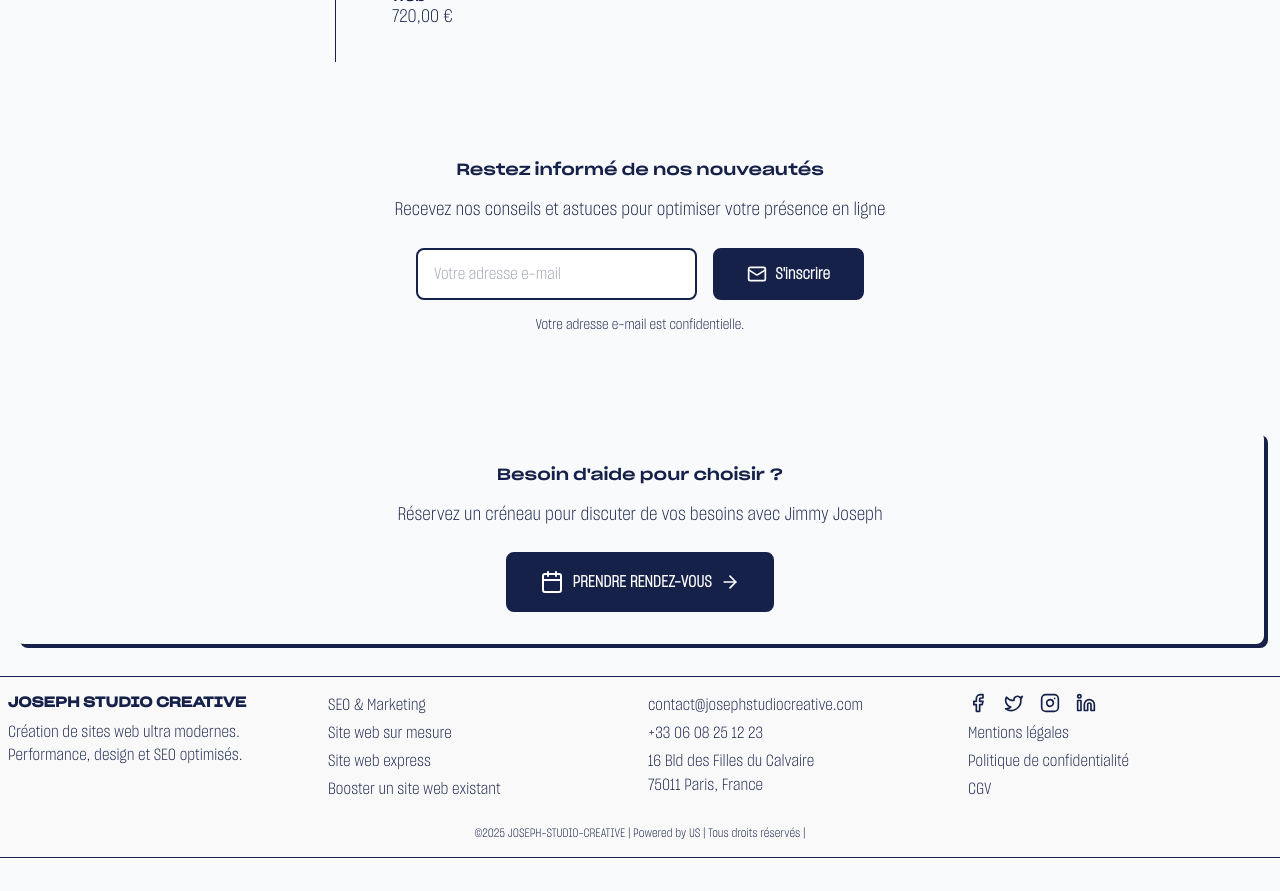
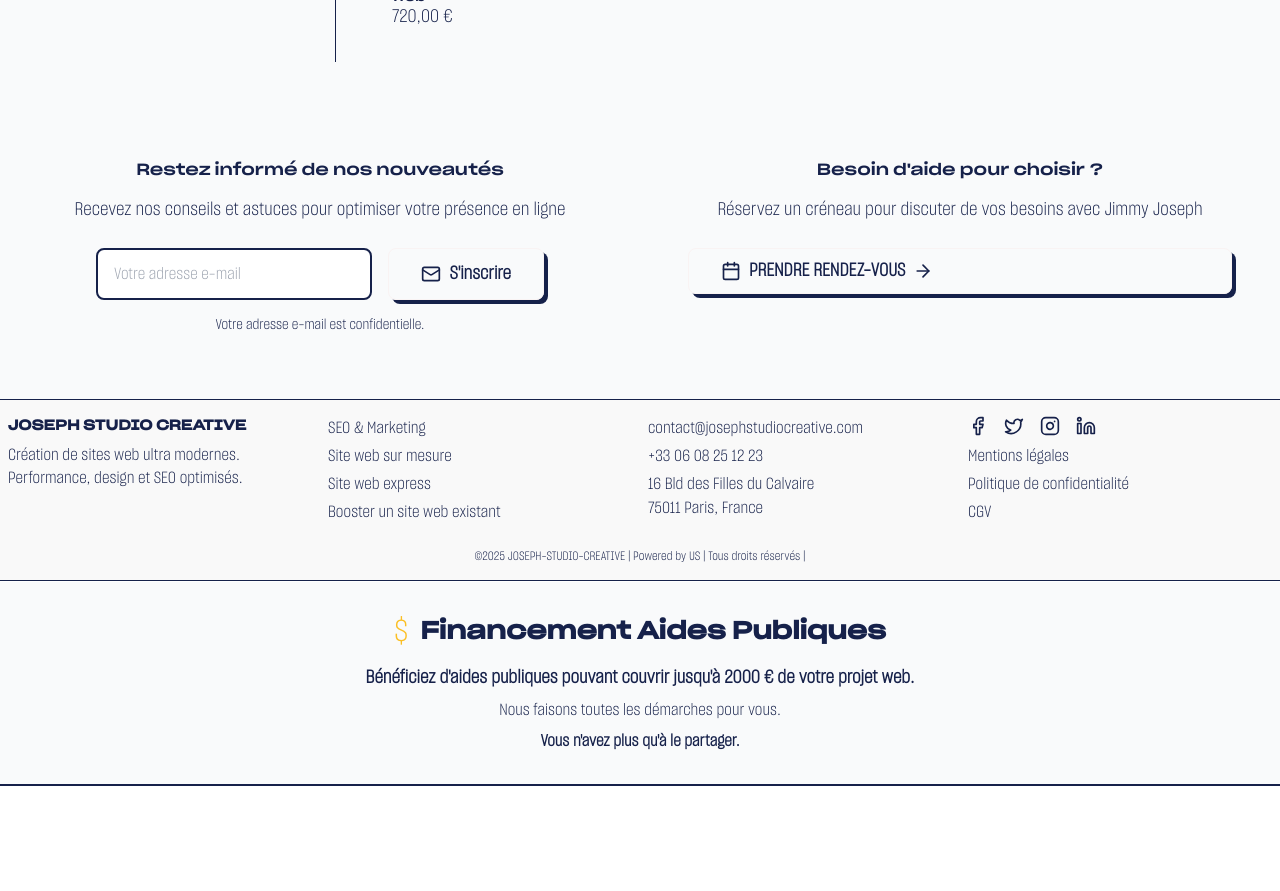
Before and after one commit to jimeye/joseph-studio-creative, a Next.js app: page /pricelist in a window 1280 px wide. Shown: the part 2460-3351 px from the top of the page. After the commit the page ends 3246 px from the top, so only its background shows below. Built offline with nearby package versions, Linux system fonts and the light colour scheme.

Commit message:
✨ Pricelist : sections côte à côte, boutons style hero, icônes agrandies Acuity/Google

```diff
--- a/app/pricelist/page.js
+++ b/app/pricelist/page.js
@@ -436,8 +436,10 @@ export default function Pricelist() {
           </div>
         </div>
 
+        {/* Newsletter et Contact côte à côte */}
+        <div className="mt-16 grid grid-cols-1 lg:grid-cols-2 gap-8">
           {/* Newsletter */}
-        <div className="mt-16 rounded-lg p-8">
+          <div className="rounded-lg p-8">
             <div className="text-center max-w-2xl mx-auto">
               <h2 className="mb-4" style={{ color: '#16214a' }}>
                 Restez informé de nos nouveautés
@@ -457,10 +459,26 @@ export default function Pricelist() {
                 />
                 <button
                   type="submit"
-                className="bg-[#16214a] text-white font-bold py-3 px-8 border-2 transition-all duration-300 hover:bg-[#F20000] hover:border-[#F20000] rounded-lg"
-                style={{ borderColor: '#16214a' }}
+                  className="text-lg flex items-center gap-2 font-bold py-2 px-8 border transition-all duration-300 rounded-lg"
+                  style={{
+                    boxShadow: '4px 4px 0px #16214a',
+                    color: '#16214a',
+                    borderColor: '#f9f3f3',
+                    backgroundColor: 'transparent',
+                    transition: 'all 0.3s ease'
+                  }}
+                  onMouseEnter={(e) => {
+                    e.target.style.backgroundColor = '#f9fafb';
+                    e.target.style.color = '#16214a';
+                    e.target.style.borderColor = '#f9fafb';
+                  }}
+                  onMouseLeave={(e) => {
+                    e.target.style.backgroundColor = '#16214a';
+                    e.target.style.color = '#f9f7f2';
+                    e.target.style.borderColor = '#f9f3f3';
+                  }}
                 >
-                <Mail size={20} className="inline mr-2" />
+                  <Mail size={20} />
                   S'inscrire
                 </button>
               </form>
@@ -471,7 +489,7 @@ export default function Pricelist() {
           </div>
 
           {/* Section contact */}
-        <div className="mt-16 rounded-lg p-8" style={{ boxShadow: '4px 4px 0px #16214a' }}>
+          <div className="rounded-lg p-8">
             <div className="text-center max-w-2xl mx-auto">
               <h2 className="mb-4" style={{ color: '#16214a' }}>
                 Besoin d'aide pour choisir ?
@@ -483,10 +501,26 @@ export default function Pricelist() {
                 href="https://acuityscheduling.com/schedule.php?owner=YOUR_ACUITY_ID"
                 target="_blank"
                 rel="noopener noreferrer"
-              className="inline-flex items-center gap-2 bg-[#16214a] text-white font-bold py-4 px-8 border-2 transition-all duration-300 hover:bg-[#F20000] hover:border-[#F20000] rounded-lg"
-              style={{ borderColor: '#16214a' }}
+                className="text-lg flex items-center gap-2 font-bold py-2 px-8 border transition-all duration-300 rounded-lg"
+                style={{
+                  boxShadow: '4px 4px 0px #16214a',
+                  color: '#16214a',
+                  borderColor: '#f9f3f3',
+                  backgroundColor: 'transparent',
+                  transition: 'all 0.3s ease'
+                }}
+                onMouseEnter={(e) => {
+                  e.target.style.backgroundColor = '#f9fafb';
+                  e.target.style.color = '#16214a';
+                  e.target.style.borderColor = '#f9fafb';
+                }}
+                onMouseLeave={(e) => {
+                  e.target.style.backgroundColor = '#16214a';
+                  e.target.style.color = '#f9f7f2';
+                  e.target.style.borderColor = '#f9f3f3';
+                }}
               >
-              <Calendar size={24} />
+                <Calendar size={20} />
                 PRENDRE RENDEZ-VOUS
                 <ArrowRight size={20} />
               </a>
@@ -494,5 +528,6 @@ export default function Pricelist() {
           </div>
         </div>
       </div>
+    </div>
   )
 }
--- a/components/Features.js
+++ b/components/Features.js
@@ -27,7 +27,7 @@ export default function Features() {
       stats: "99.9% de disponibilité"
     },
     {
-      icon: <Search size={40} style={{ color: '#f9f9f9' }} />,
+      icon: <Search size={120} style={{ color: '#f9f9f9' }} />,
       title: "SEO Optimisé",
       description: "Optimisation pour les moteurs Google, Bing, Yahoo",
       stats: "+300% de visibilité"
--- a/components/Mission.js
+++ b/components/Mission.js
@@ -104,7 +104,7 @@ export default function Mission() {
                 <div className="text-xs font-bold" style={{ color: '#16214a', fontFamily: 'Sharp Grotesk' }}>LiveChat</div>
               </div>
               <div className="absolute bottom-1/4 right-1/4 transform translate-x-1/2 translate-y-1/2 flex flex-col items-center justify-center" style={{ width: '80px', height: '80px' }}>
-                <img src="/images/acuity-logo.svg" alt="Acuity" className="w-8 h-8 mb-1" />
+                <img src="/images/acuity-logo.svg" alt="Acuity" className="w-16 h-16 mb-1" />
                 <div className="text-xs font-bold" style={{ color: '#16214a', fontFamily: 'Sharp Grotesk' }}>Acuity</div>
               </div>
               <div className="absolute bottom-0 left-1/2 transform -translate-x-1/2 translate-y-1/2 flex flex-col items-center justify-center" style={{ width: '80px', height: '80px' }}>
```
Lines whose indentation alone changed are shown as unchanged.
